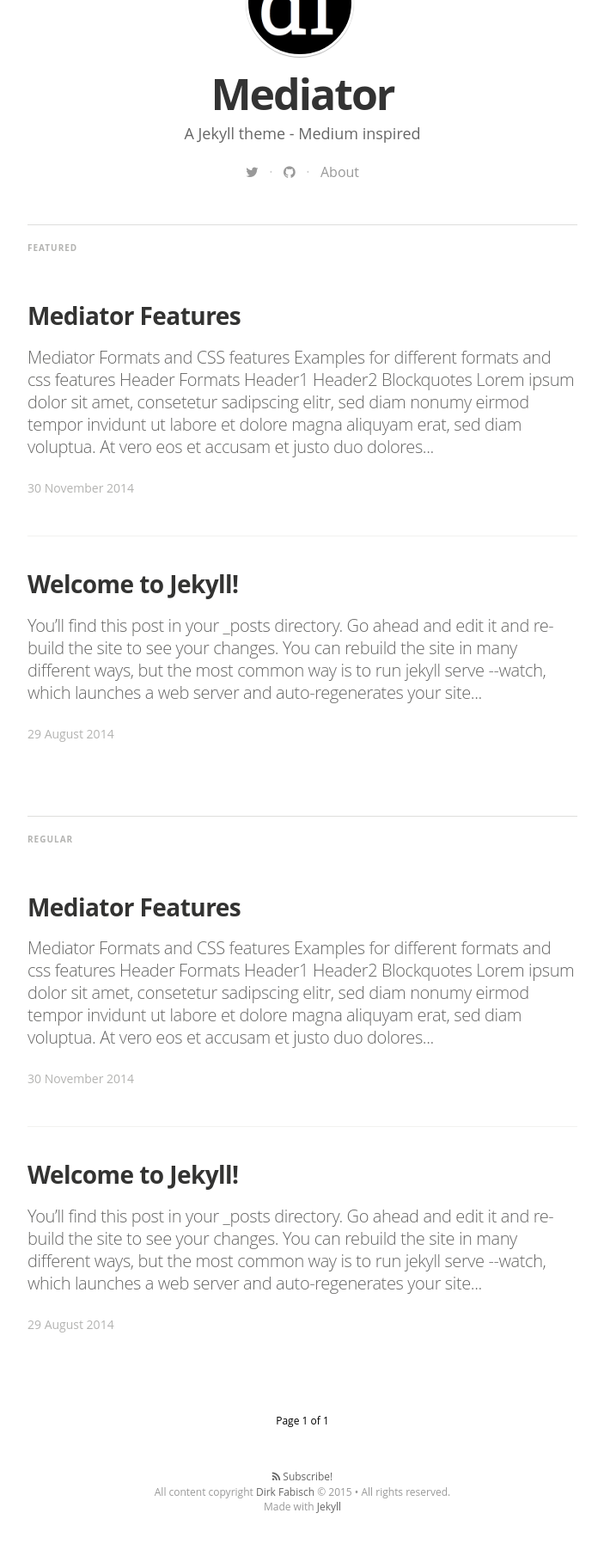
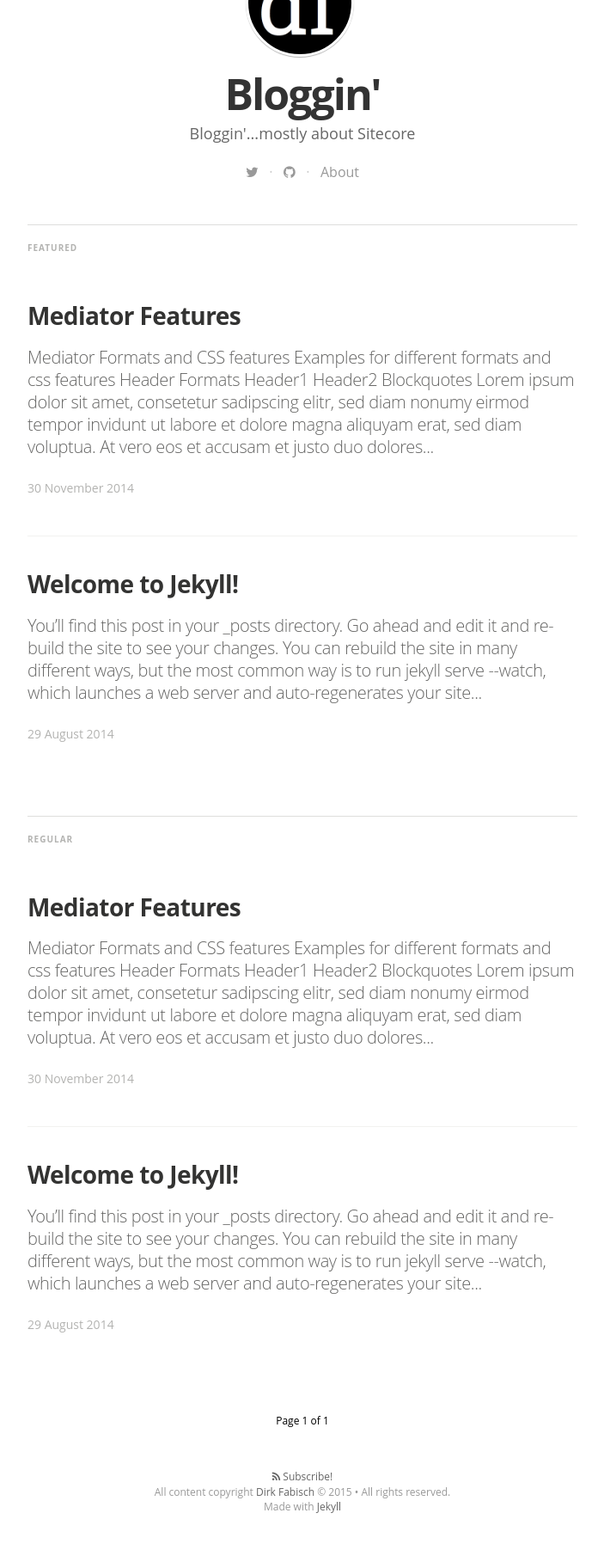
Before and after one commit to omcbride/omcbride.github.io, a Jekyll site: the page built from index.html, in a window 1280 px wide. Shown: the part 450-2260 px from the top of the page at 86% size, without its empty margins (288-991 px from the left). Built offline with Jekyll 4.4.1, drawn with Linux system fonts in a browser that asks for light colours; nearby versions of some CDN libraries; some web fonts are replaced; Markdown is read by kramdown in place of the engine named in the settings; the list of posts is cut into pages by our own code.

Commit message:
updating text site settings

```diff
--- a/_config.yml
+++ b/_config.yml
@@ -3,9 +3,9 @@ markdown: redcarpet
 highlighter: pygments
 
 # Site settings
-title: "Mediator"
+title: "Bloggin'"
 description: > # this means to ignore newlines until "email:"
-   A Jekyll theme - Medium inspired
+   Bloggin'...mostly about Sitecore
 
 email: a-mail@mail.mail
 #blog logo
@@ -19,7 +19,7 @@ author_image: "/assets/images/author.jpg"
 
 paginate:	5
 
-url: "http://myblog.***.***" # the base hostname & protocol for your site
+url: "http://blog.***.***" # the base hostname & protocol for your site
 baseurl: ""
 
 # social icons and sharing options
```
